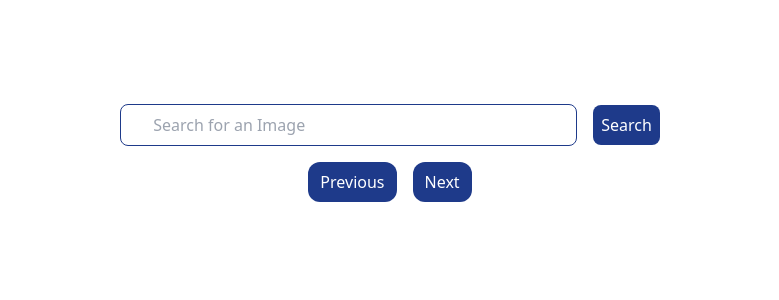
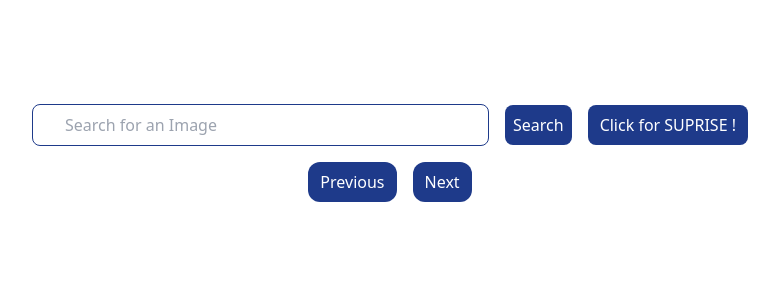
Before and after one commit to rahulrk85/image-generator, a React (Create React App) app: page / in a window 1280 px wide. Shown: the top 300 px of the page, without its empty margins (250-1029 px from the left). Built offline with nearby package versions, Linux system fonts and the light colour scheme; no server answers.

Commit message:
rendering pages

```diff
--- a/src/Searchbox.js
+++ b/src/Searchbox.js
@@ -1,11 +1,28 @@
-import React from 'react'
+import React, { useState } from 'react'
 
 const Searchbox = () => {
+
+  const [click, setclick] = useState(false);
+
+  const handleClick=()=>{
+    setclick(true);
+    console.log(click);
+  }
+  const handleSubmit=(e)=>{
+    e.preventDefault();
+  }
+
+  click&&<div>
+    egrewjhrgtjhg
+  </div>
+
+
   return (
     <div className=' flex justify-center mt-24'>
-        <form>
+        <form onSubmit={handleSubmit}>
             <input className='border border-blue-900 p-2 m-2 px-48 pl-8 rounded-lg' type='text' placeholder='Search for an Image'/>
             <button className='p-2 m-2 bg-blue-900 text-white rounded-lg'>Search</button>
+            <button className='p-2 px-3 m-2 bg-blue-900 text-white rounded-lg' onClick={handleClick}>Click for SUPRISE !</button>
         </form>
     </div>
   )
```
